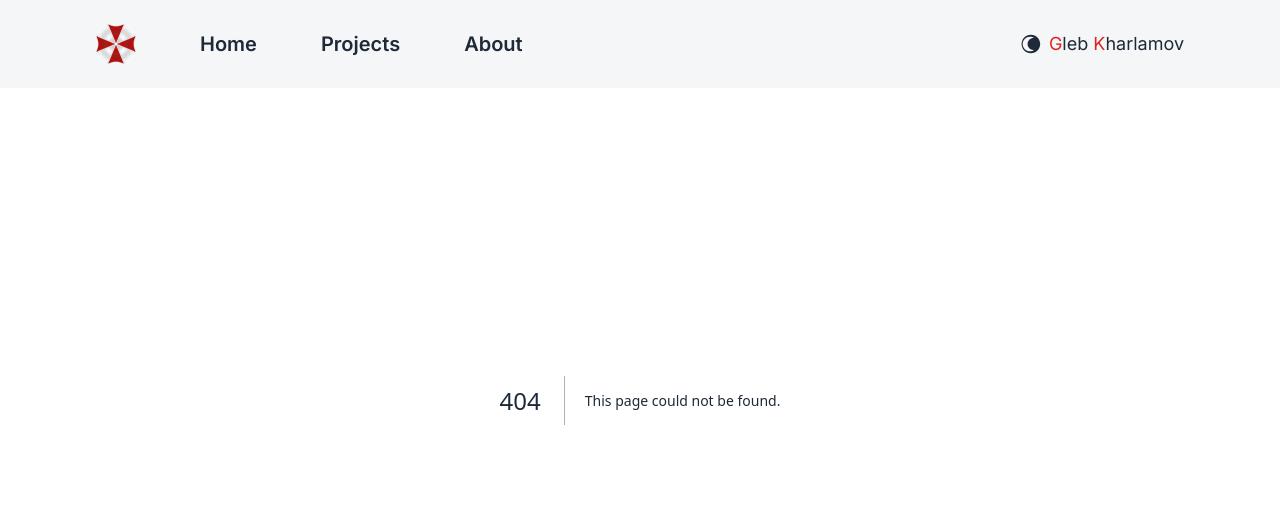
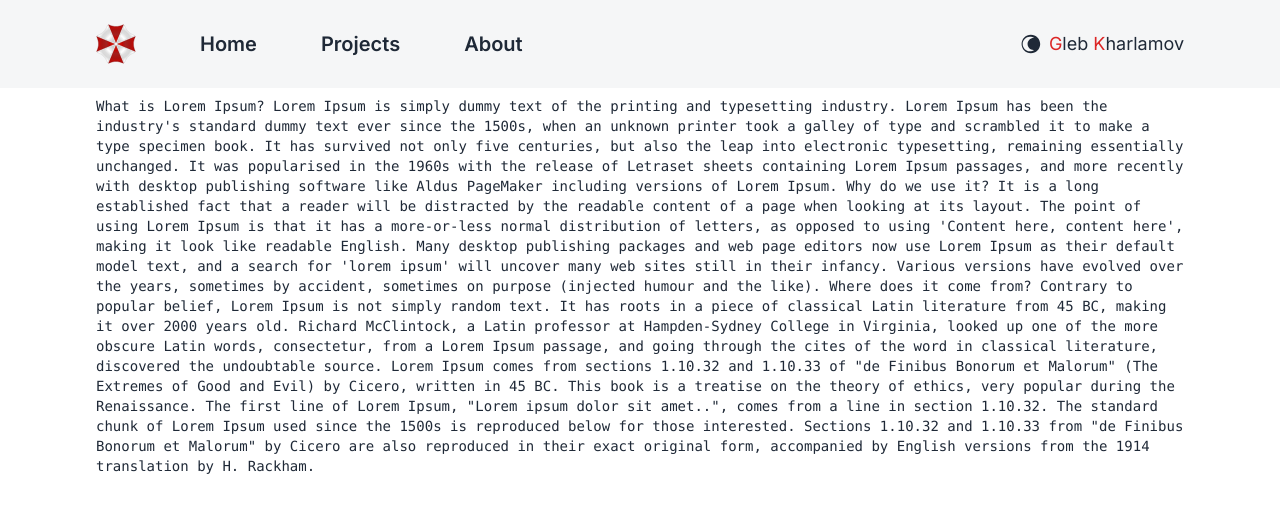
Before and after one commit to Warmetallic/Portfolio-NextJS13, a Next.js app: page /projects in a window 1280 px wide. Before the commit this address had no page. Shown: the top 512 px of the page. Built offline with nearby package versions, Linux system fonts and the light colour scheme.

Commit message:
added animation typing

```diff
--- a/package.json
+++ b/package.json
@@ -13,11 +13,13 @@
     "eslint": "8.39.0",
     "eslint-config-next": "13.3.1",
     "next": "13.3.1",
+    "next-navigation": "^1.0.6",
     "next-themes": "^0.2.1",
     "postcss": "8.4.23",
     "react": "18.2.0",
     "react-dom": "18.2.0",
     "react-icons": "^4.8.0",
+    "react-typing-effect": "^2.0.5",
     "tailwindcss": "3.3.1"
   }
 }
--- /dev/null
+++ b/src/app/loading.jsx
@@ -0,0 +1,11 @@
+import React from "react";
+
+function Loading() {
+  return (
+    <div className="flex justify-center">
+      <img className="h-96" src="spinner.svg" alt="loading" />
+    </div>
+  );
+}
+
+export default Loading;
--- a/src/app/page.js
+++ b/src/app/page.js
@@ -1,4 +1,5 @@
 import Image from "next/image";
+import Typer from "@/components/Typer";
 
 export default function Home() {
   return (
@@ -12,36 +13,9 @@ export default function Home() {
           not only five centuries, but also the leap into electronic
           typesetting, remaining essentially unchanged. It was popularised in
           the 1960s with the release of Letraset sheets containing Lorem Ipsum
-          passages, and more recently with desktop publishing software like
-          Aldus PageMaker including versions of Lorem Ipsum. Why do we use it?
-          It is a long established fact that a reader will be distracted by the
-          readable content of a page when looking at its layout. The point of
-          using Lorem Ipsum is that it has a more-or-less normal distribution of
-          letters, as opposed to using 'Content here, content here', making it
-          look like readable English. Many desktop publishing packages and web
-          page editors now use Lorem Ipsum as their default model text, and a
-          search for 'lorem ipsum' will uncover many web sites still in their
-          infancy. Various versions have evolved over the years, sometimes by
-          accident, sometimes on purpose (injected humour and the like). Where
-          does it come from? Contrary to popular belief, Lorem Ipsum is not
-          simply random text. It has roots in a piece of classical Latin
-          literature from 45 BC, making it over 2000 years old. Richard
-          McClintock, a Latin professor at Hampden-Sydney College in Virginia,
-          looked up one of the more obscure Latin words, consectetur, from a
-          Lorem Ipsum passage, and going through the cites of the word in
-          classical literature, discovered the undoubtable source. Lorem Ipsum
-          comes from sections 1.10.32 and 1.10.33 of "de Finibus Bonorum et
-          Malorum" (The Extremes of Good and Evil) by Cicero, written in 45 BC.
-          This book is a treatise on the theory of ethics, very popular during
-          the Renaissance. The first line of Lorem Ipsum, "Lorem ipsum dolor sit
-          amet..", comes from a line in section 1.10.32. The standard chunk of
-          Lorem Ipsum used since the 1500s is reproduced below for those
-          interested. Sections 1.10.32 and 1.10.33 from "de Finibus Bonorum et
-          Malorum" by Cicero are also reproduced in their exact original form,
-          accompanied by English versions from the 1914 translation by H.
-          Rackham.
         </h1>
       </div>
+      <Typer />
     </main>
   );
 }
--- /dev/null
+++ b/src/app/projects/page.jsx
@@ -0,0 +1,49 @@
+import React from "react";
+
+function page() {
+  return (
+    <main className="flex min-h-screen flex-col items-center justify-between p-24">
+      <div className="z-10 w-full max-w-6xl items-center justify-between font-mono text-sm lg:flex">
+        <h1>
+          What is Lorem Ipsum? Lorem Ipsum is simply dummy text of the printing
+          and typesetting industry. Lorem Ipsum has been the industry's standard
+          dummy text ever since the 1500s, when an unknown printer took a galley
+          of type and scrambled it to make a type specimen book. It has survived
+          not only five centuries, but also the leap into electronic
+          typesetting, remaining essentially unchanged. It was popularised in
+          the 1960s with the release of Letraset sheets containing Lorem Ipsum
+          passages, and more recently with desktop publishing software like
+          Aldus PageMaker including versions of Lorem Ipsum. Why do we use it?
+          It is a long established fact that a reader will be distracted by the
+          readable content of a page when looking at its layout. The point of
+          using Lorem Ipsum is that it has a more-or-less normal distribution of
+          letters, as opposed to using 'Content here, content here', making it
+          look like readable English. Many desktop publishing packages and web
+          page editors now use Lorem Ipsum as their default model text, and a
+          search for 'lorem ipsum' will uncover many web sites still in their
+          infancy. Various versions have evolved over the years, sometimes by
+          accident, sometimes on purpose (injected humour and the like). Where
+          does it come from? Contrary to popular belief, Lorem Ipsum is not
+          simply random text. It has roots in a piece of classical Latin
+          literature from 45 BC, making it over 2000 years old. Richard
+          McClintock, a Latin professor at Hampden-Sydney College in Virginia,
+          looked up one of the more obscure Latin words, consectetur, from a
+          Lorem Ipsum passage, and going through the cites of the word in
+          classical literature, discovered the undoubtable source. Lorem Ipsum
+          comes from sections 1.10.32 and 1.10.33 of "de Finibus Bonorum et
+          Malorum" (The Extremes of Good and Evil) by Cicero, written in 45 BC.
+          This book is a treatise on the theory of ethics, very popular during
+          the Renaissance. The first line of Lorem Ipsum, "Lorem ipsum dolor sit
+          amet..", comes from a line in section 1.10.32. The standard chunk of
+          Lorem Ipsum used since the 1500s is reproduced below for those
+          interested. Sections 1.10.32 and 1.10.33 from "de Finibus Bonorum et
+          Malorum" by Cicero are also reproduced in their exact original form,
+          accompanied by English versions from the 1914 translation by H.
+          Rackham.
+        </h1>
+      </div>
+    </main>
+  );
+}
+
+export default page;
--- a/src/components/MenuItem.jsx
+++ b/src/components/MenuItem.jsx
@@ -7,9 +7,10 @@ function MenuItem({ title, url }) {
   return (
     <Link
       href={url}
-      className={`text-base lg:text-lg xl:text-xl font-semibold hover:text-red-500 ${
-        isHome ? "hidden sm:block" : ""
-      }`}
+      className={
+        `text-base lg:text-lg xl:text-xl font-semibold hover:text-red-500 ` +
+        `${isHome ? "hidden sm:block" : ""} `
+      }
     >
       <div>{title}</div>
     </Link>
--- /dev/null
+++ b/src/components/Typer.jsx
@@ -0,0 +1,13 @@
+"use client";
+import React from "react";
+import ReactTypingEffect from "react-typing-effect";
+
+function Typer() {
+  return (
+    <div>
+      <ReactTypingEffect text={["Hello.", "World!"]} />
+    </div>
+  );
+}
+
+export default Typer;
```
Also changed, not shown: public/spinner.svg (added), 1 other file (tests, documents, lock files or other folders).
